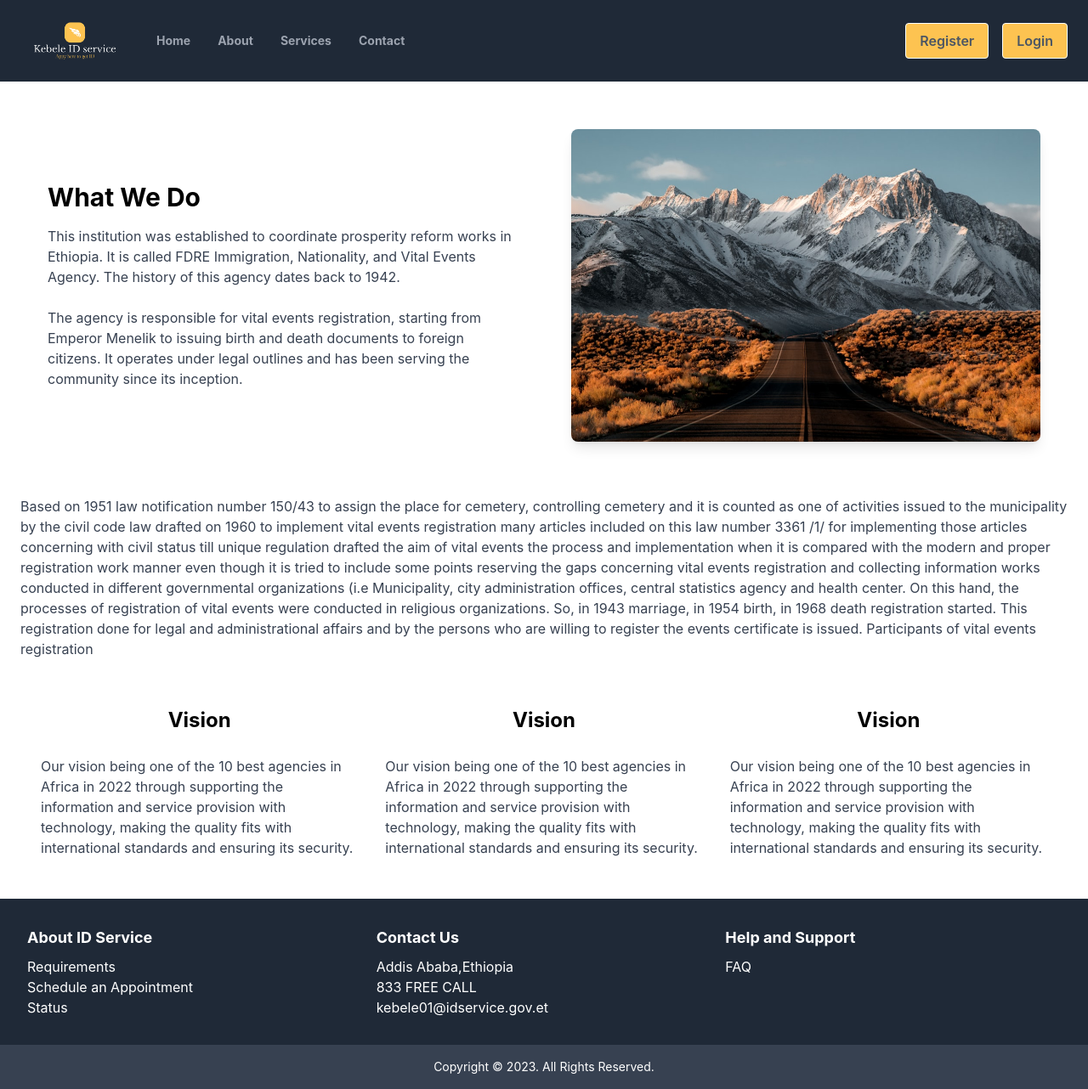
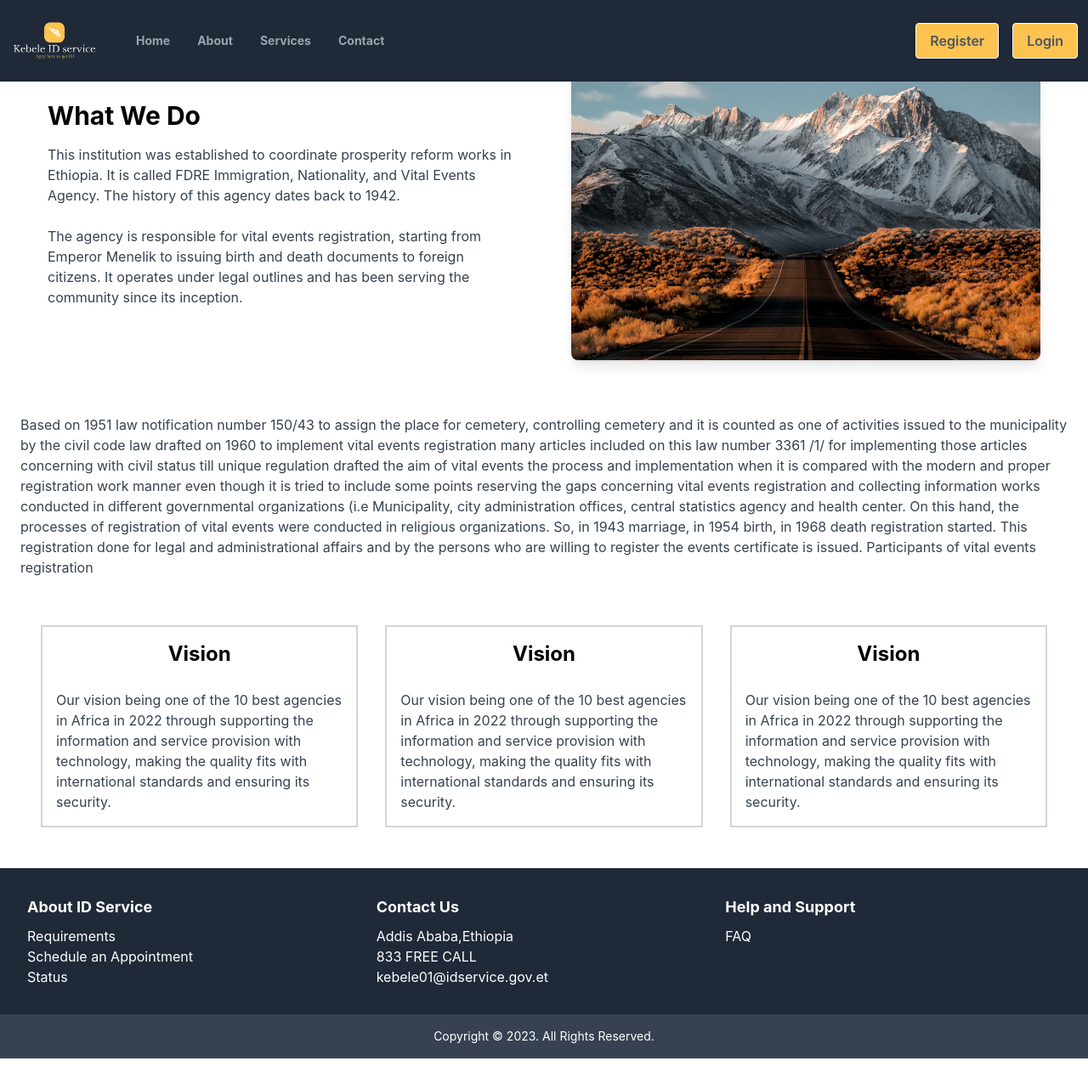
Before and after one commit to abel12-tech/kebele-id-service, a React (Create React App) app: page /about in a window 1280 px wide. Shown: the whole page at 85% size. After the commit the page ends 1246 px from the top, so only its background shows below. Built offline with nearby package versions, Linux system fonts and the light colour scheme.

Commit message:
navbar is fixed to the top

```diff
--- a/src/components/Navbar.jsx
+++ b/src/components/Navbar.jsx
@@ -1,15 +1,45 @@
-import React, { useState } from "react";
+import React, { useState, useEffect, useRef } from "react";
 import logo from "../assets/kebele-id-service-high-resolution-logo.png";
 import { MdClose, MdMenu } from "react-icons/md";
 import { Link } from "react-router-dom";
 
 const Navbar = () => {
   const [isOpen, setIsOpen] = useState(false);
+  const navbarRef = useRef(null);
+
+  useEffect(() => {
+    const handleScroll = () => {
+      if (isOpen) {
+        setIsOpen(false);
+      }
+    };
+
+    document.addEventListener("scroll", handleScroll);
+
+    return () => {
+      document.removeEventListener("scroll", handleScroll);
+    };
+  }, [isOpen]);
+
+  const handleClickOutside = (event) => {
+    if (navbarRef.current && !navbarRef.current.contains(event.target)) {
+      setIsOpen(false);
+    }
+  };
+
+  useEffect(() => {
+    document.addEventListener("mousedown", handleClickOutside);
+
+    return () => {
+      document.removeEventListener("mousedown", handleClickOutside);
+    };
+  }, []);
+
   return (
-    <nav className="flex w-full items-center justify-between flex-wrap bg-gray-800 px-6">
+    <nav ref={navbarRef} className="fixed top-0 z-10 w-full flex items-center justify-between flex-wrap bg-gray-800 pr-3 h-[96px]">
       <div className="flex items-center flex-shrink-0 text-white mr-6">
         <Link to="/">
-          <img src={logo} alt="Logo" className=" h-24 w-50 bg-black mr-2 " />
+          <img src={logo} alt="Logo" className="h-24 w-50 bg-black mr-2 " />
         </Link>
       </div>
       <div className="block lg:hidden">
@@ -26,11 +56,11 @@ const Navbar = () => {
       </div>
       <div
         className={`w-full block flex-grow lg:flex lg:items-center lg:w-auto ${
-          isOpen ? "block" : "hidden"
+          isOpen ? "block bg-gray-600 w-1/2" : "hidden"
         }`}
       >
         <div className="text-sm lg:flex-grow">
-          <ul className="flex flex-col gap-9 p-8 lg:p-0 items-center lg:gap-x-8 lg:flex-row list-none lg:ml-auto">
+          <ul className={`flex flex-col gap-9 p-8 lg:p-0 items-center lg:gap-x-8 lg:flex-row list-none lg:ml-auto ${isOpen ? 'lg:flex-col-reverse' : ''}`}>
             <li className="nav-item">
               <Link
                 to="/"
--- a/src/pages/About.jsx
+++ b/src/pages/About.jsx
@@ -55,7 +55,17 @@ const About = () => {
             </div>
           </div>
           <div className="flex flex-col gap-8 lg:flex-row items-center justify-center lg:justify-between p-6 mt-8">
-            <div className="lg:w-1/3 flex flex-col justify-center items-center">
+            <div className="lg:w-1/3 border-2 border-gray-300 p-4 flex flex-col justify-center items-center">
+              <h3 className="text-2xl font-bold mb-2">Vision</h3>
+              <div className=" border-b-2 border-gray-300 mb-4"></div>
+              <p className="text-gray-700">
+                Our vision being one of the 10 best agencies in Africa in 2022
+                through supporting the information and service provision with
+                technology, making the quality fits with international standards
+                and ensuring its security.
+              </p>
+            </div>
+            <div className="lg:w-1/3 border-2 border-gray-300 p-4 flex flex-col justify-center items-center">
               <h3 className="text-2xl font-bold mb-2">Vision</h3>
               <div className="border-b-2 border-gray-300 mb-4"></div>
               <p className="text-gray-700">
@@ -65,17 +75,7 @@ const About = () => {
                 and ensuring its security.
               </p>
             </div>
-            <div className="lg:w-1/3 flex flex-col justify-center items-center">
-              <h3 className="text-2xl font-bold mb-2">Vision</h3>
-              <div className="border-b-2 border-gray-300 mb-4"></div>
-              <p className="text-gray-700">
-                Our vision being one of the 10 best agencies in Africa in 2022
-                through supporting the information and service provision with
-                technology, making the quality fits with international standards
-                and ensuring its security.
-              </p>
-            </div>
-            <div className="lg:w-1/3 flex flex-col justify-center items-center">
+            <div className="lg:w-1/3 border-2 border-gray-300 p-4 flex flex-col justify-center items-center">
               <h3 className="text-2xl font-bold mb-2">Vision</h3>
               <div className="border-b-2 border-gray-300 mb-4"></div>
               <p className="text-gray-700">
```
